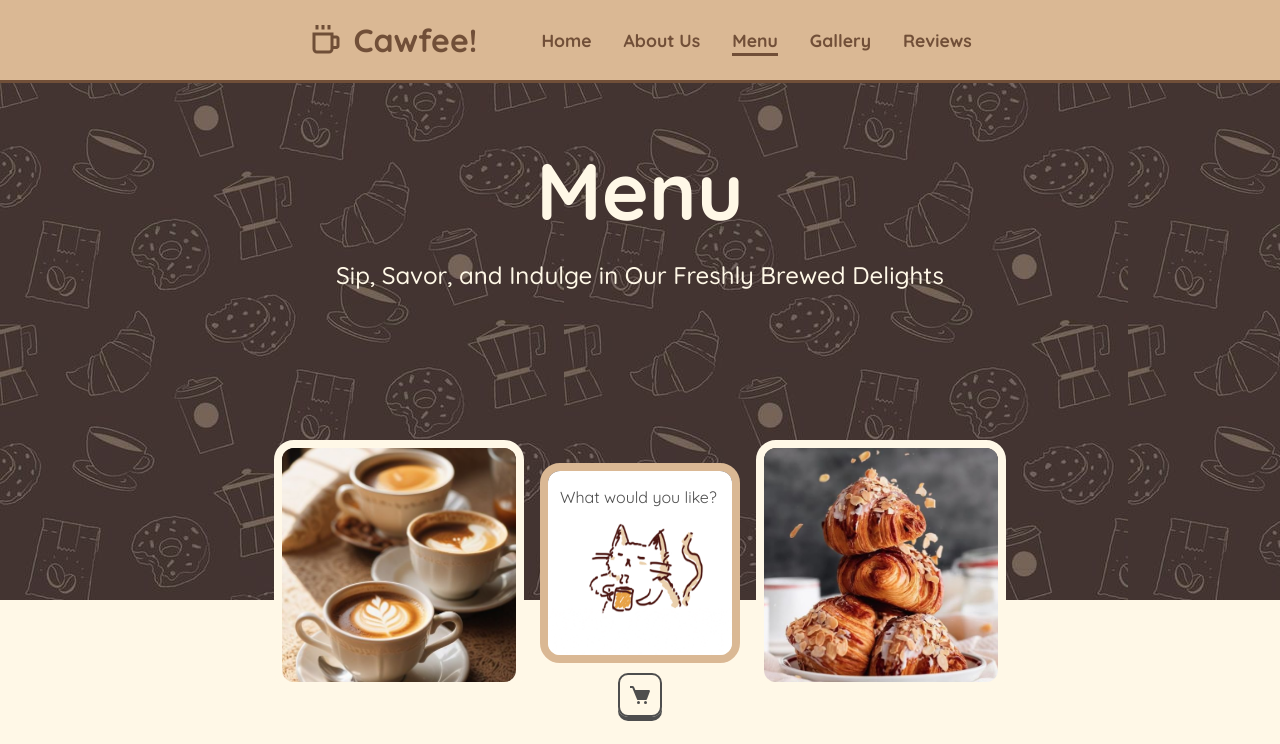
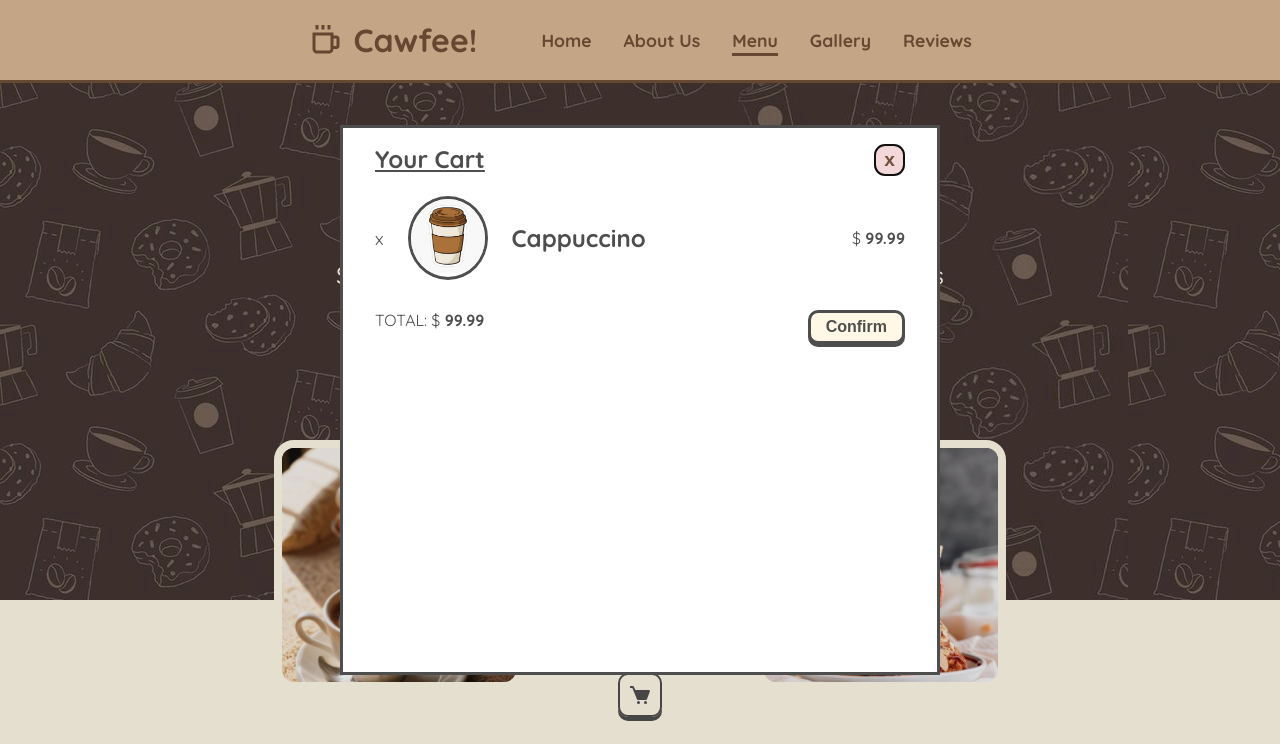
Before and after one commit to Johnkoder/org-project, a plain HTML site: page menu.html in a window 1280 px wide. Both pictures are taken after a click on the element 640 px from the left and 695 px from the top of the page. Shown: the top 744 px of the page. Drawn offline with Linux system fonts and the light colour scheme.

Commit message:
start of adding cart functionality

```diff
--- a/menu.html
+++ b/menu.html
@@ -40,13 +40,52 @@
           <div class="hero-img-mid-container">
             <img class="hero-img-mid" src="./assets/images/coffee-cat.gif">
             <span>What would you like?</span>
-            <div class="cart">
+            <div id="cart-btn" class="cart">
               <img src="./assets/icons/cart.svg">
             </div>
           </div>
           <img class="hero-img" src="./assets/images/croissant.jpg">
         </div>
       </section>
+
+      <dialog id="view-cart-modal" class="view-cart-modal">
+        <div class="view-cart-heading-container">
+          <span>Your Cart</span>
+          <button id="view-cart-close-btn" class="view-cart-close-btn">x</button>
+        </div>
+
+        <div class="cart-items-container">
+          <!-- Remove later -->
+           <div class="cart-item">
+              <div class="cart-item-name-container">
+                <span id="cart-item-remove-btn" class="cart-item-remove-btn">x</span>
+                <div class="cart-item-img-container">
+                  <img class="cart-item-img" src="./assets/images/coffee2.jpg">
+                </div>
+                <div class="cart-item-name">Cappuccino</div>
+              </div>
+
+              <div class="price-container">
+                <span>$ </span>
+                <span class="cart-item-price">99.99</span>
+              </div>
+           </div>
+          <!-- JS here -->
+        </div>
+
+        <div class="view-cart-bottom-container">
+          <div class="total-container">
+            <span>TOTAL: $</span>
+            <span class="view-cart-total-price">
+              <!-- Remove later -->
+               99.99
+              <!-- JS here -->
+            </span>
+          </div>
+
+          <button id="view-cart-confirm-btn" class="view-cart-confirm-btn">Confirm</button>
+        </div>
+      </dialog>
 
       <section class="menu-section">
         <div class="drinks-heading-container">
--- a/scripts/menu.js
+++ b/scripts/menu.js
@@ -143,3 +143,29 @@ function render(itemList, itemType) {
 render(hotDrinks, "hot");
 render(coldDrinks, "cold");
 render(pastries, "pastries");
+
+
+
+// Cart script
+
+const cartBtn = document.getElementById('cart-btn');
+const viewCartCloseBtn = document.getElementById('view-cart-close-btn');
+const viewCartModal = document.getElementById('view-cart-modal');
+const viewCartConfirmBtn = document.getElementById('view-cart-confirm-btn');
+const itemsBtn = document.querySelectorAll('.add-to-cart-btn');
+
+const cart = [];
+console.log(itemsBtn)
+
+cartBtn.addEventListener('click', () => {
+  viewCartModal.showModal();
+});
+
+viewCartCloseBtn.addEventListener('click', () => {
+  viewCartModal.close();
+})
+
+viewCartConfirmBtn.addEventListener('click', () => {
+  alert("Your order is complete!");
+  viewCartModal.close();
+})
--- a/styles/menu.css
+++ b/styles/menu.css
@@ -335,6 +335,116 @@ header {
   background-color: var(--mint-green);
 }
 
+/* View Cart modal styles */
+.view-cart-modal {
+  padding: 1em 2em;
+  width: 600px;
+  color: var(--charcoal-gray);
+  top: 50%;
+  left: 50%;
+  transform: translate(-50%, -50%);
+  min-height: 550px;
+  z-index: 5;
+}
+
+.view-cart-heading-container {
+  display: flex;
+  justify-content: space-between;
+  margin-bottom: 20px;
+}
+
+.view-cart-heading-container span {
+  font-size: 1.5em;
+  font-weight: bold;
+  text-decoration: underline;
+}
+
+.view-cart-close-btn {
+  font-size: 1.2em;
+  font-weight: bold;
+  border: 2px solid var(--coffee-brown);
+  color: var(--coffee-brown);
+  padding: 3px 8px;
+  border-radius: 10px;
+  cursor: pointer;
+  transition: 0.15s;
+  background-color: var(--soft-pink);
+}
+
+.view-cart-close-btn:hover {
+  background-color: var(--coffee-brown);
+  color: var(--cream-white);
+}
+
+.cart-items-container {
+  margin-bottom: 30px;
+}
+
+.cart-item {
+  display: flex;
+  justify-content: space-between;
+  align-items: center;
+  margin-bottom: 5px;
+}
+
+.cart-item-remove-btn {
+  cursor: pointer;
+  font-size: 1.1em;
+}
+
+.cart-item-name-container {
+  display: flex;
+  align-items: center;
+  gap: 1.5em;
+}
+
+.cart-item-name {
+  font-size: 1.5em;
+  font-weight: bold;
+}
+
+.cart-item-price {
+  font-weight: bold;
+}
+
+.cart-item-img-container {
+  width: 80px;
+  border-radius: 50%;
+  overflow: hidden;
+  border: 3px solid var(--charcoal-gray);
+}
+
+.view-cart-bottom-container {
+  display: flex;
+  justify-content: space-between;
+}
+
+.view-cart-total-price {
+  font-weight: bold;
+}
+
+.view-cart-confirm-btn {
+  font-size: 1em;
+  color: var(--charcoal-gray);
+  background-color: var(--cream-white);
+  font-weight: bold;
+  padding: 5px 15px;
+  border: 3px solid var(--charcoal-gray);
+  border-radius: 10px;
+  box-shadow: 0 3px 0 0 var(--charcoal-gray);
+  cursor: pointer;
+  transition: 0.06s;
+}
+
+.view-cart-confirm-btn:active {
+  box-shadow: 0 0 0 0 var(--charcoal-gray);
+  transform: translateY(3px);
+}
+
+.view-cart-confirm-btn:hover {
+  background-color: var(--mint-green);
+}
+
 /* Footer styles */
 .footer-section {
   background-color: #4E4E4E;
```
